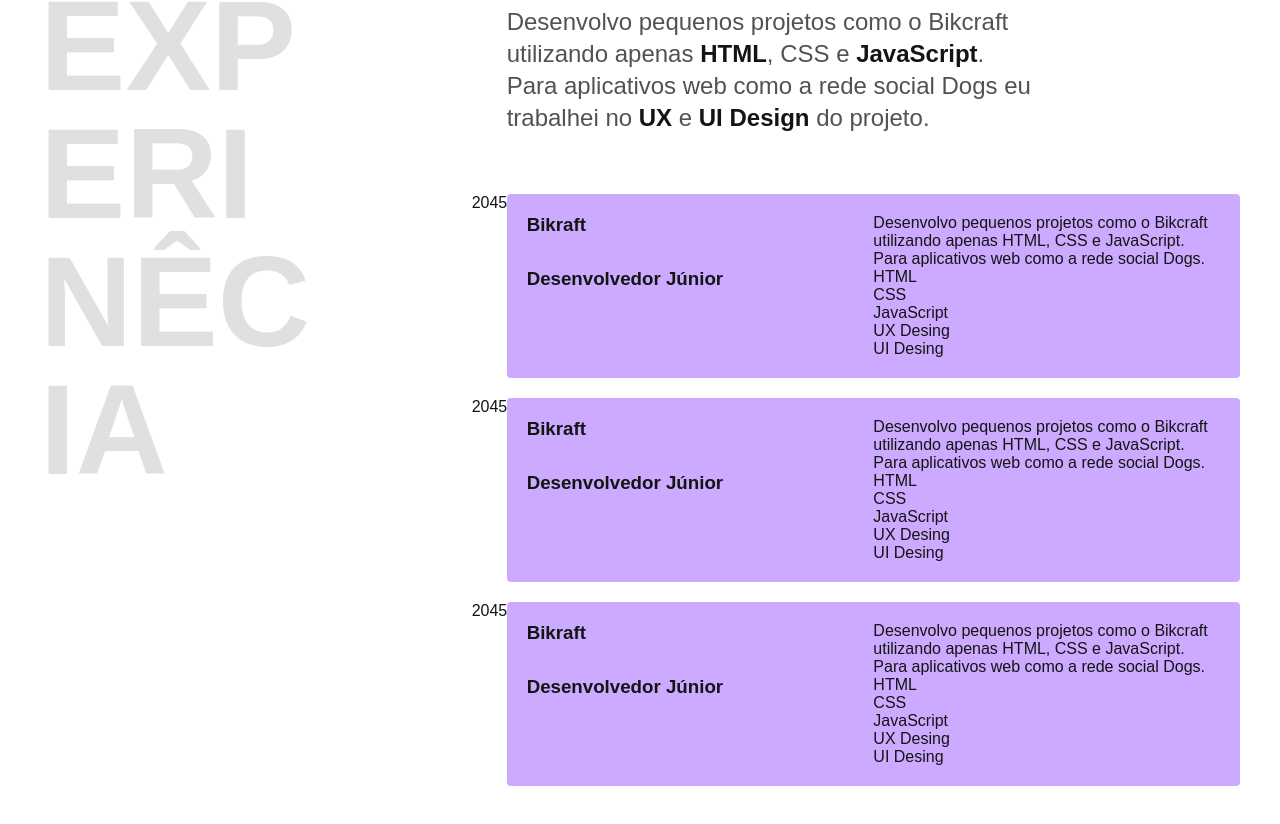
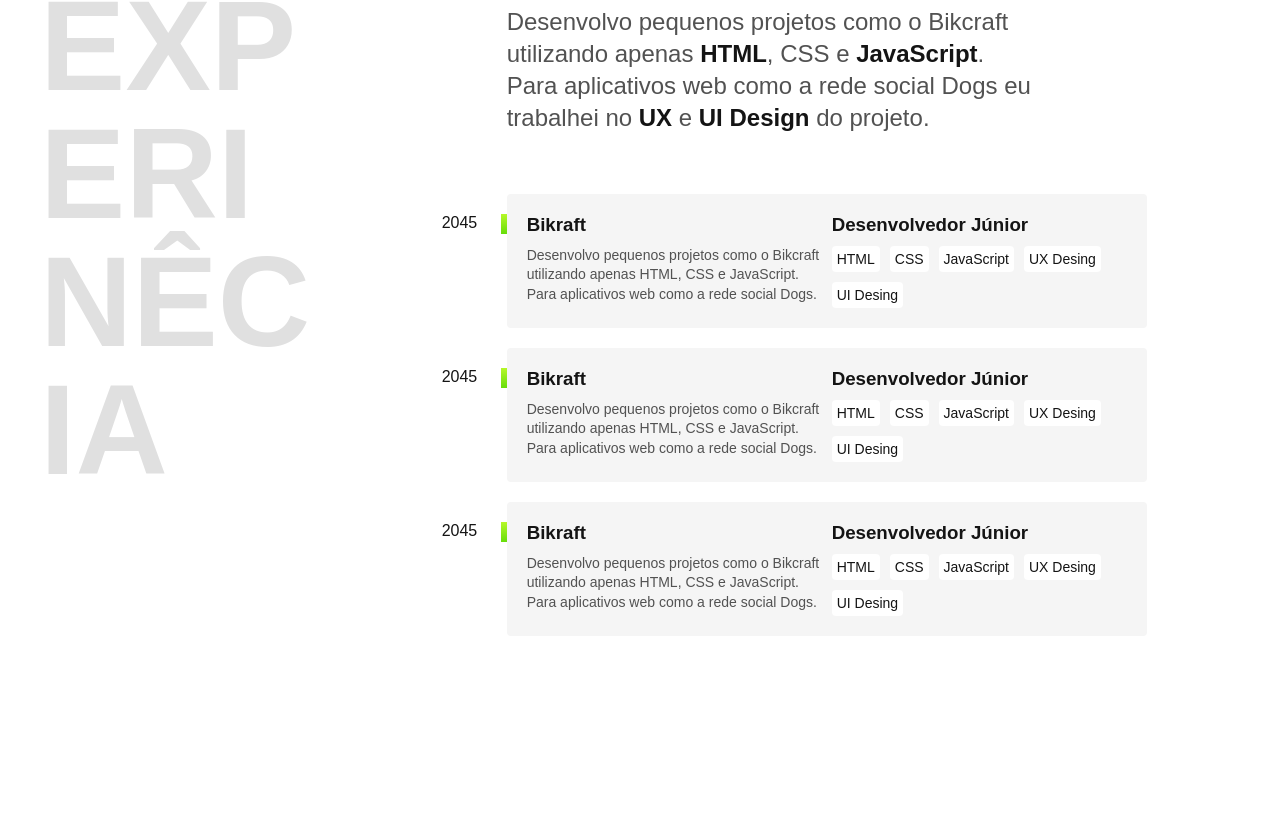
Before and after one commit to RCattoi/portifolio_origamid, a plain HTML site: page index.html in a window 1280 px wide. Shown: the part 815-1639 px from the top of the page. After the commit the page ends 1511 px from the top, so only its background shows below. Drawn offline with Linux system fonts and the light colour scheme.

Commit message:
Estilo das experiências finalizado

```diff
--- a/css/experiencia.css
+++ b/css/experiencia.css
@@ -24,14 +24,57 @@
 
 .empresa {
   display: grid;
+  gap: 10px;
   grid-template-columns: 1fr 1fr;
+  max-width: 600px;
   position: relative;
   padding: 20px;
-  background-color: #caf; /*#f5f5f5;*/
+  background-color: #f5f5f5;
   margin-bottom: 20px;
   border-radius: 4px;
 }
 .empresa_ano {
   position: absolute;
-  left: -35px;
+  left: -65px;
+  top: 20px;
 }
+
+.empresa::before {
+  content: " ";
+  background: linear-gradient(#b6f829, #67dd0a);
+  display: block;
+  width: 6px;
+  height: 20px;
+  position: absolute;
+  top: 20px;
+  left: -6px;
+}
+
+.habilidadeConteudo {
+  grid-column: 1;
+}
+
+.tags {
+  grid-area: 2 / 2;
+}
+
+.cargoTexto {
+  grid-area: 1 / 2;
+}
+.empresaTexto {
+  font-size: 0.875rem;
+  line-height: 1.4;
+  color: #525252;
+}
+.tags {
+  display: flex;
+  flex-wrap: wrap;
+  gap: 10px;
+  font-size: 00.875rem;
+}
+.tag {
+  background-color: white;
+  padding: 5px;
+  border-radius: 4px;
+  align-content: start;
+}
--- a/index.html
+++ b/index.html
@@ -35,9 +35,9 @@
       <div>
         <div class="empresa">
           <span class="empresa_ano">2045</span>
-          <h3 class="habilidadesTitulo">Bikraft</h3>
-          <span class="habilidadeConteudo">Desenvolvo pequenos projetos como o Bikcraft utilizando apenas HTML, CSS e JavaScript. Para aplicativos web como a rede social Dogs.</span>
-          <h3>Desenvolvedor Júnior</h3>
+          <h3 class="empresaTitulo">Bikraft</h3>
+          <span class="empresaTexto">Desenvolvo pequenos projetos como o Bikcraft utilizando apenas HTML, CSS e JavaScript. Para aplicativos web como a rede social Dogs.</span>
+          <h3 class="cargoTexto">Desenvolvedor Júnior</h3>
           <ul class="tags">
             <li class="tag"> HTML</li></a>
             <li class="tag"> CSS</li></a>
@@ -48,9 +48,9 @@
         </div>
         <div class="empresa">
           <span class="empresa_ano">2045</span>
-          <h3 class="habilidadesTitulo">Bikraft</h3>
-          <span class="habilidadeConteudo">Desenvolvo pequenos projetos como o Bikcraft utilizando apenas HTML, CSS e JavaScript. Para aplicativos web como a rede social Dogs.</span>
-          <h3>Desenvolvedor Júnior</h3>
+          <h3 class="empresaTitulo">Bikraft</h3>
+          <span class="empresaTexto">Desenvolvo pequenos projetos como o Bikcraft utilizando apenas HTML, CSS e JavaScript. Para aplicativos web como a rede social Dogs.</span>
+          <h3 class="cargoTexto">Desenvolvedor Júnior</h3>
           <ul class="tags">
             <li class="tag"> HTML</li></a>
             <li class="tag"> CSS</li></a>
@@ -61,9 +61,9 @@
         </div>
         <div class="empresa">
           <span class="empresa_ano">2045</span>
-          <h3 class="habilidadesTitulo">Bikraft</h3>
-          <span class="habilidadeConteudo">Desenvolvo pequenos projetos como o Bikcraft utilizando apenas HTML, CSS e JavaScript. Para aplicativos web como a rede social Dogs.</span>
-          <h3>Desenvolvedor Júnior</h3>
+          <h3 class="empresaTitulo">Bikraft</h3>
+          <span class="empresaTexto">Desenvolvo pequenos projetos como o Bikcraft utilizando apenas HTML, CSS e JavaScript. Para aplicativos web como a rede social Dogs.</span>
+          <h3 class="cargoTexto">Desenvolvedor Júnior</h3>
           <ul class="tags">
             <li class="tag"> HTML</li></a>
             <li class="tag"> CSS</li></a>
```
